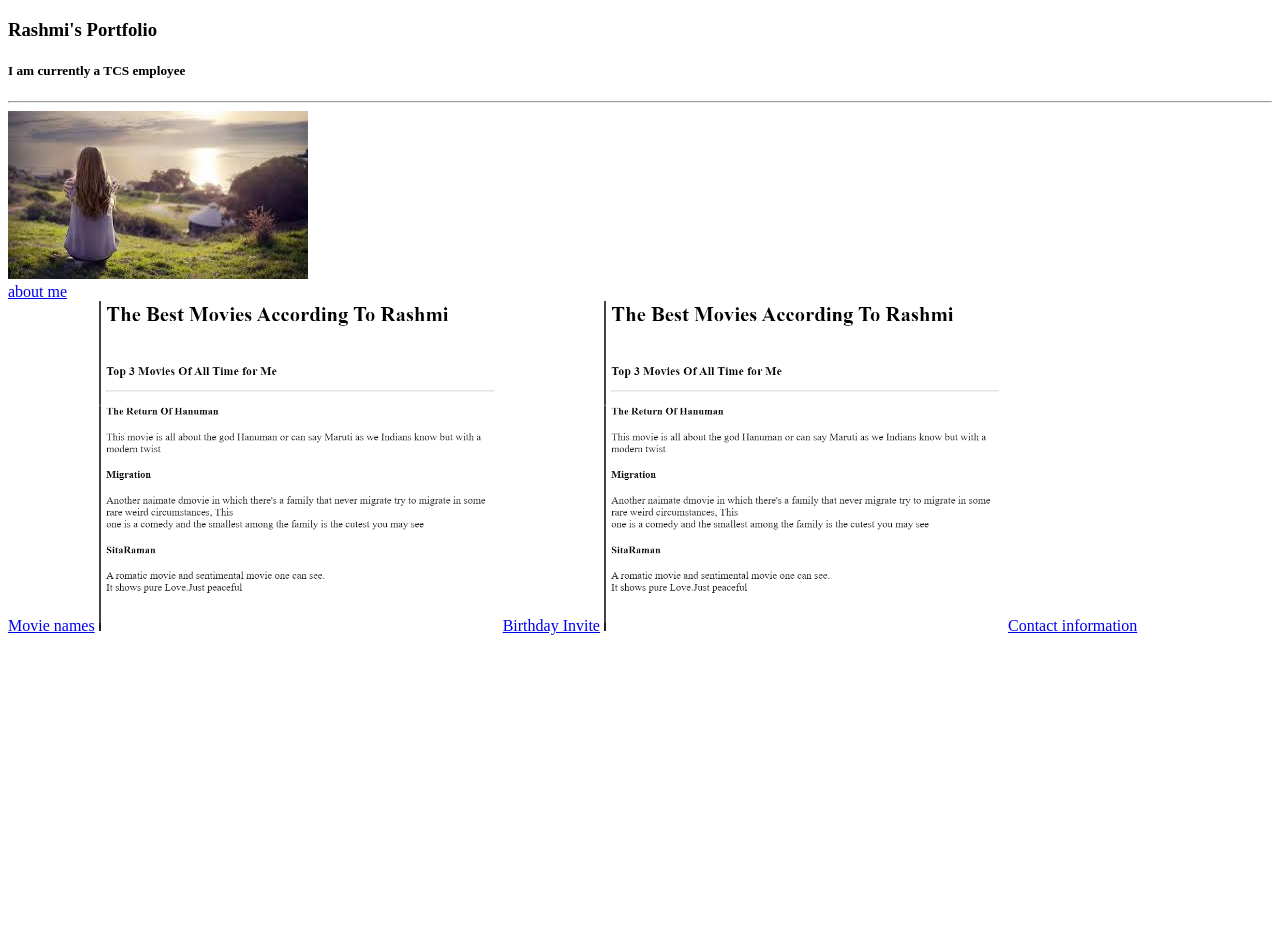
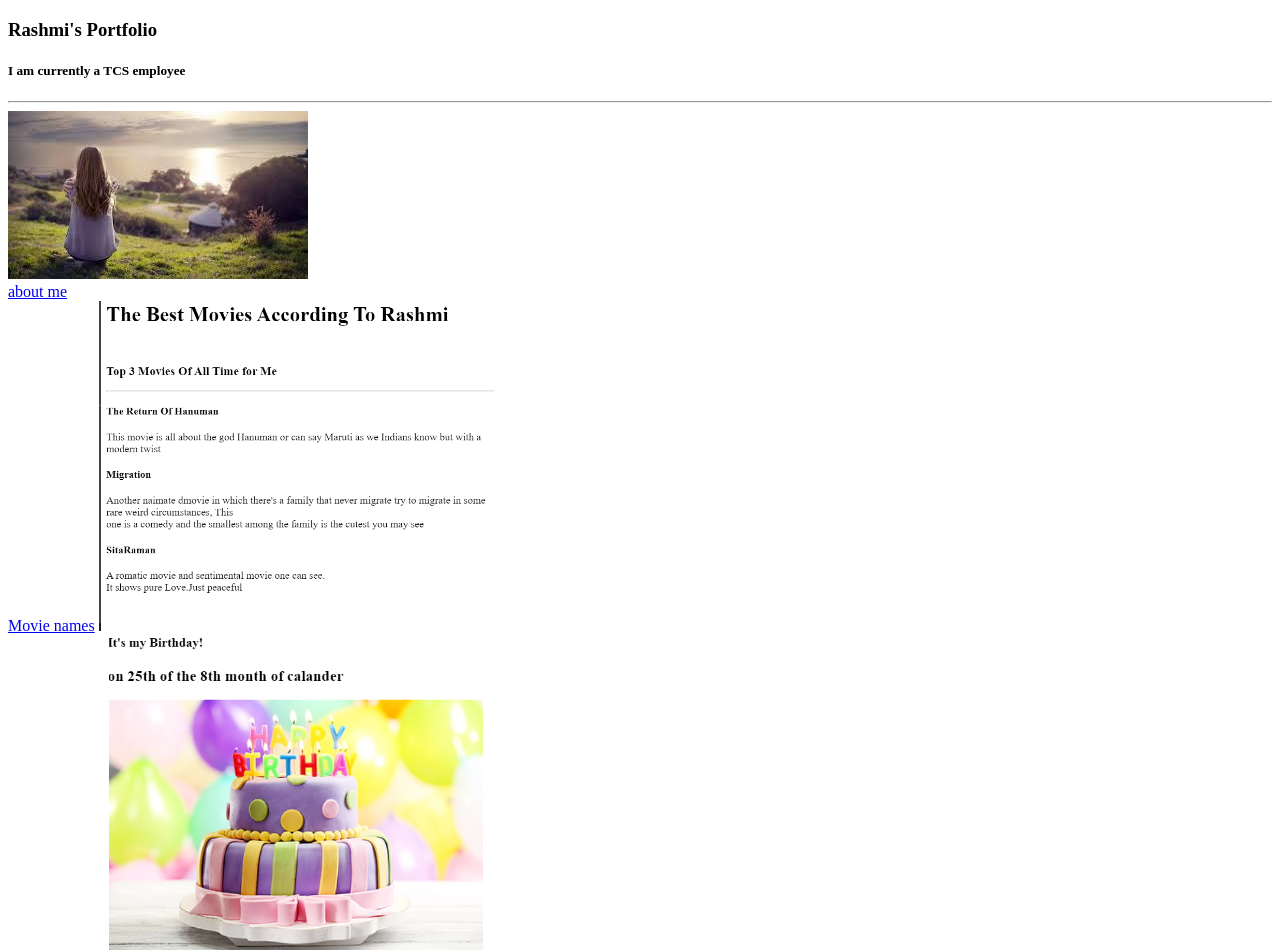
Before and after one commit to rash0m/html-portfolio, a plain HTML site: page index.html in a window 1280 px wide. Shown: the top 950 px of the page. Before the commit the page ends 800 px from the top, so only its background shows below. Drawn offline with Linux system fonts and the light colour scheme.

Commit message:
index.html

```diff
--- a/index.html
+++ b/index.html
@@ -15,9 +15,10 @@
 
     <a href="./public/movie-ranking.html" alt="movie names">Movie names</a>
     <img src="./assets/images/movies.png" width="400" length="200"/>
-
+<br />
     <a href="./public/birthday-invite.html" alt="birthady written HTML code">Birthday Invite</a>
-    <img src="./assets/images/movies.png" width="400" length="200" alt="movie names" />
+     <img src="./assets/images/cake pic.png" width="400" length="200" alt="birthday cake" />
+  <br />
 
     <a href="./public/contact.html" alt="contact information">Contact information</a>
  </body>
```
